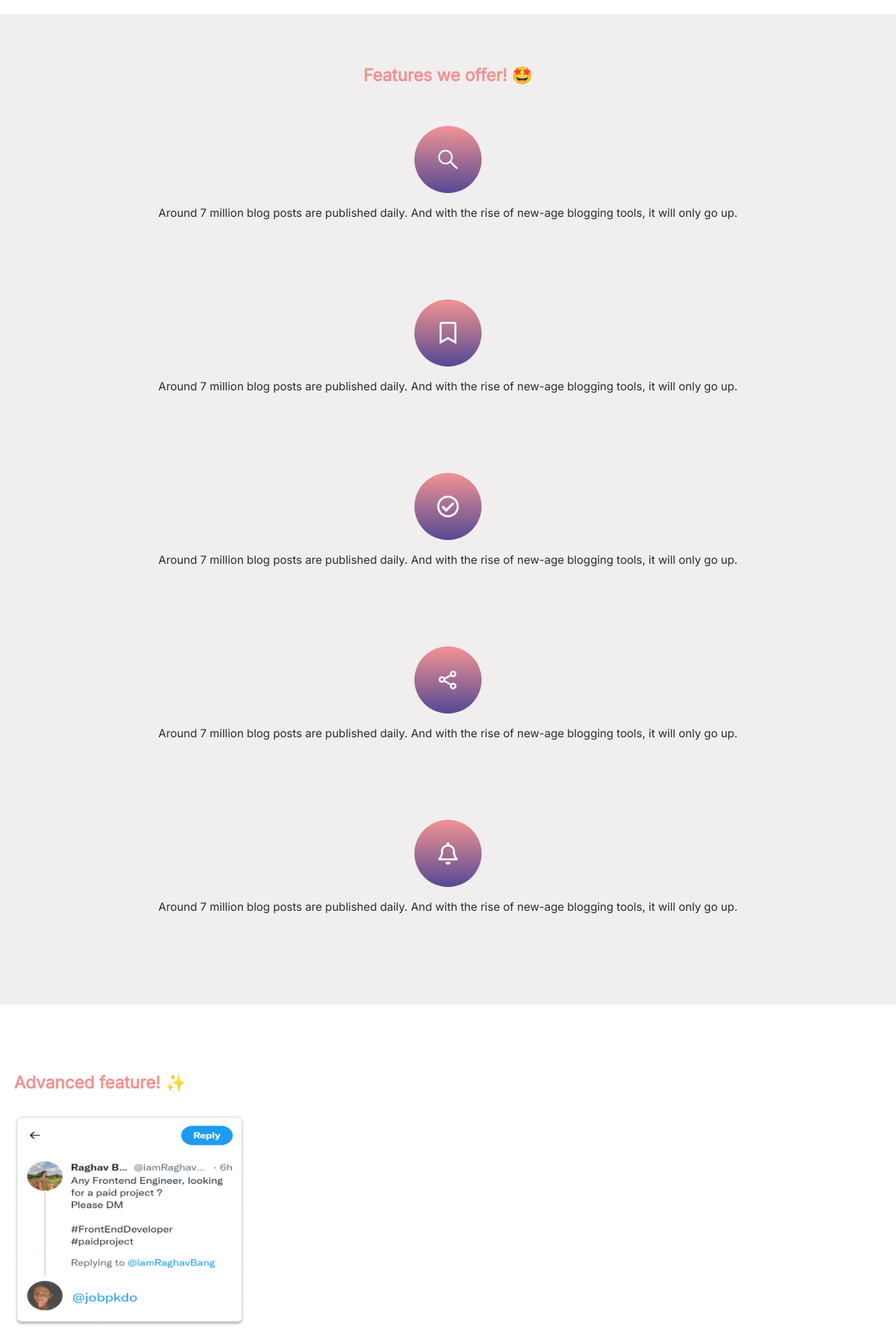
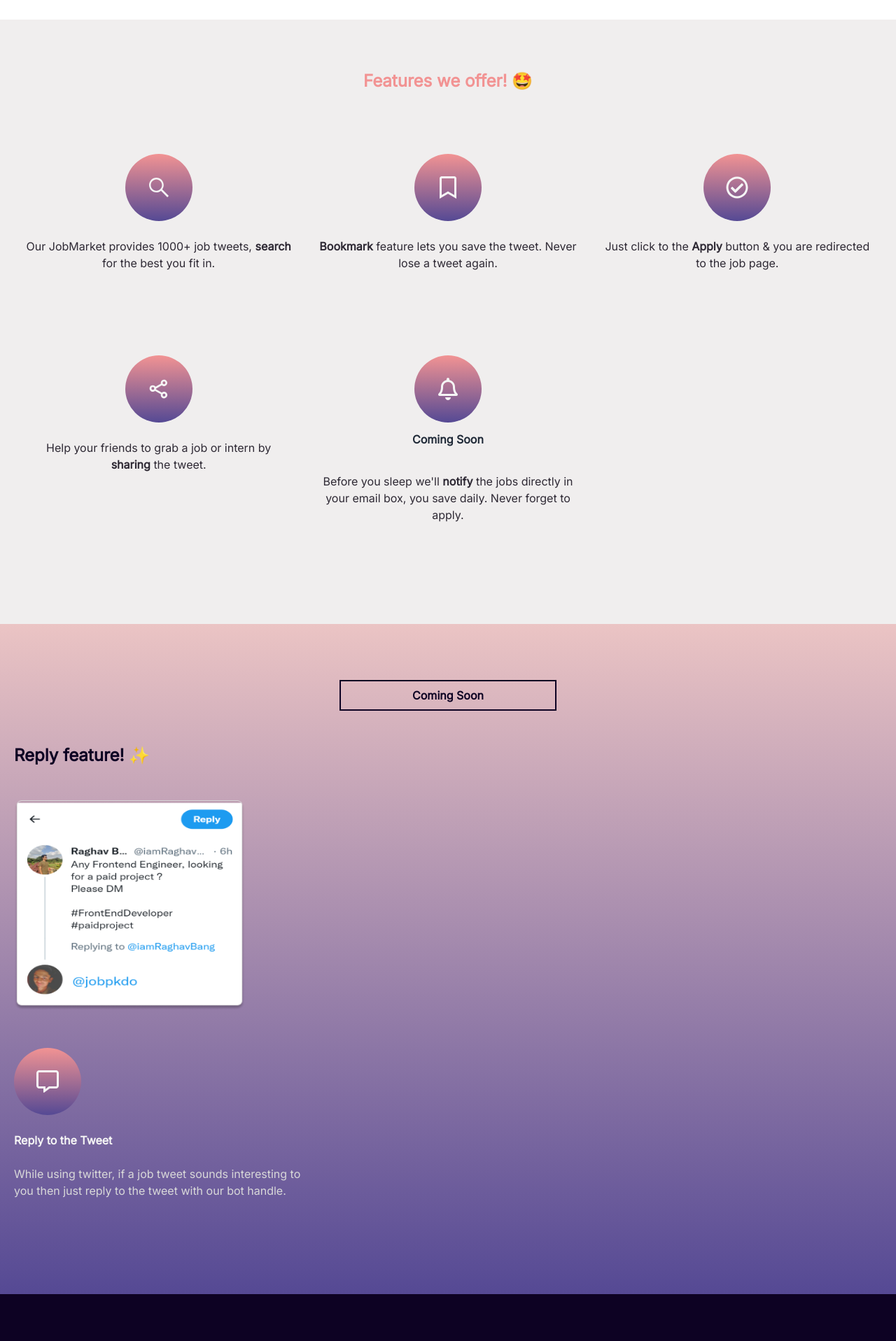
Before and after one commit to Gulshanaggarwal/v2.jobpkdo, a Next.js app in the folder client/: page / in a window 1280 px wide. Shown: the part 440-2357 px from the top of the page at 70% size. Built offline with nearby package versions, Linux system fonts and the light colour scheme; no server answers.

Commit message:
home page UI done better

```diff
--- a/client/src/components/Footer.tsx
+++ b/client/src/components/Footer.tsx
@@ -11,10 +11,10 @@ export default function Footer() {
         <footer className='pt-16 px-5 bg-black-main'>
             <h1 className='font-extrabold text-grey-main'>JOBPKDO</h1>
             <div className='flex py-8 space-x-6'>
-                <a href=''>
+                <a href='https://github.com/Gulshanaggarwal/v2.jobpkdo'>
                     <FaGithub style={iconStyle} />
                 </a>
-                <a href='https://github.com/Gulshanaggarwal/v2.jobpkdo'>
+                <a href='https://twitter.com/gulshanagg333'>
                     <FaTwitter style={iconStyle} />
                 </a>
             </div>
--- a/client/src/components/Header.tsx
+++ b/client/src/components/Header.tsx
@@ -18,7 +18,7 @@ export default function Header() {
                 <span className='text-orange-main'>JOB</span>
                 <span className='text-black-main'>PKDO</span>
             </h1>
-            {loading ? <Spinner color="#F29393" fontSize="1rem" /> : (!user ? <button onClick={toggle} className='bg-violet-main text-grey-main rounded-full px-3 py-1 text-xs'>Signin</button> :
+            {loading ? <Spinner color="#F29393" fontSize="1rem" /> : (!user ? <button onClick={toggle} className='bg-violet-main text-grey-main rounded-full px-4 py-2 text-xs'>Sign in</button> :
                 <Avatar url={user.avatar} />)}
 
             <Modal isShowing={isShowing} toggle={toggle} Component={SignIn} />
--- a/client/src/components/ScrollToTop.tsx
+++ b/client/src/components/ScrollToTop.tsx
@@ -27,7 +27,7 @@ export default function ScrollToTop() {
         window.addEventListener('scroll', toggleVisible);
 
         return () => window.removeEventListener('scroll', toggleVisible);
-    })
+    }, [])
 
 
     return visible ? (
--- a/client/src/components/signin.tsx
+++ b/client/src/components/signin.tsx
@@ -23,7 +23,7 @@ export default function SignIn({ toggle }: SignInProp) {
                     </h1>
                     <p className='font-extrabold text-center py-4 text-black-main'>Search, Save and Share the Jobs.</p>
                     <p className='font-extrabold text-center py-1 text-black-main'>Start working Remotely.</p>
-                    <button disabled={loading ? true : false} className='flex justify-center items-center bg-twitter rounded-full px-4 py-2 mx-auto my-4 w-1/2' onClick={login}>
+                    <button disabled={loading ? true : false} className='flex justify-center items-center bg-twitter rounded-full px-4 py-2 mx-auto my-4 w-3/4 sm:w-1/2' onClick={login}>
                         {
                             loading ? <Spinner color='#F5F5F5' fontSize='1.5rem' /> : (
                                 <>
--- a/client/src/pages/index.tsx
+++ b/client/src/pages/index.tsx
@@ -44,60 +44,62 @@ const Home: NextPage = () => {
       {/*--- Features section---- */}
       <section className='bg-grey-tertiary py-16 px-5'>
         <h2 className='font-extrabold text-orange-main text-center text-2xl py-2'>Features we offer! 🤩</h2>
-        <div>
+        <div className='grid grid-cols-1 md:grid-cols-2 lg:grid-cols-3 3xl:grid-cols-5 pt-8 pb-2'>
           <div className='py-12'>
             <div className='flex justify-center items-center rounded-full w-24 h-24 bg-gradient-to-b from-orange-main to-violet-main mx-auto'>
               <FaSistrix style={iconStyle} />
             </div>
-            <p className='text-black-secondary text-center py-4 px-4'>
-              Around 7 million blog posts are published daily. And with the rise of new-age blogging tools, it will only go up.
+            <p className='text-black-secondary text-center py-6 px-4'>
+              Our JobMarket provides 1000+ job tweets, <b>search</b> for the best you fit in.
             </p>
           </div>
           <div className='py-12'>
             <div className='flex justify-center items-center rounded-full w-24 h-24 bg-gradient-to-b from-orange-main to-violet-main mx-auto'>
               <FaRegBookmark style={iconStyle} />
             </div>
-            <p className='text-black-secondary text-center py-4 px-4'>
-              Around 7 million blog posts are published daily. And with the rise of new-age blogging tools, it will only go up.
+            <p className='text-black-secondary text-center py-6 px-4'>
+              <b>Bookmark</b> feature lets you save the tweet. Never lose a tweet again.
             </p>
           </div>
           <div className='py-12'>
             <div className='flex justify-center items-center rounded-full w-24 h-24 bg-gradient-to-b from-orange-main to-violet-main mx-auto'>
               <FaRegCheckCircle style={iconStyle} />
             </div>
-            <p className='text-black-secondary text-center py-4 px-4'>
-              Around 7 million blog posts are published daily. And with the rise of new-age blogging tools, it will only go up.
+            <p className='text-black-secondary text-center py-6 px-4'>
+              Just click to the <b>Apply</b> button & you are redirected to the job page.
             </p>
           </div>
           <div className='py-12'>
             <div className='flex justify-center items-center rounded-full w-24 h-24 bg-gradient-to-b from-orange-main to-violet-main mx-auto'>
               <BiShareAlt style={iconStyle} />
             </div>
-            <p className='text-black-secondary text-center py-4 px-4'>
-              Around 7 million blog posts are published daily. And with the rise of new-age blogging tools, it will only go up.
+            <p className='text-black-secondary text-center py-6 px-4'>
+              Help your friends to grab a job or intern by <b>sharing</b> the tweet.
             </p>
           </div>
           <div className='py-12'>
             <div className='flex justify-center items-center rounded-full w-24 h-24 bg-gradient-to-b from-orange-main to-violet-main mx-auto'>
               <FaRegBell style={iconStyle} />
             </div>
-            <p className='text-black-secondary text-center py-4 px-4'>
-              Around 7 million blog posts are published daily. And with the rise of new-age blogging tools, it will only go up.
+            <p className='text-center font-bold py-3'>Coming Soon</p>
+            <p className='text-black-secondary text-center py-6 px-4'>
+              Before you sleep we&#39;ll <b>notify</b> the jobs directly in your email box, you save daily. Never forget to apply.
             </p>
           </div>
         </div>
       </section>
       {/*--- Advanced feature---- */}
-      <section className='py-16 px-5'>
-        <h2 className='font-extrabold text-orange-main text-2xl py-8'>Advanced feature! ✨</h2>
+      <section className='py-16 px-5 bg-gradient-to-b from-orange-light to-violet-main'>
+        <p className='text-center font-bold py-2 p-2 border-2 border-black-main text-black-main w-1/2 sm:w-1/4 mx-auto mt-4 hover:bg-black-main hover:text-grey-main cursor-default'>Coming Soon</p>
+        <h2 className='font-extrabold text-black-main text-2xl py-12'>Reply feature! ✨</h2>
         <Image src='/Reply_Demo.png' alt='reply-image' width={330} height={300} />
-        <div className='py-12'>
+        <div className='py-12 sm:w-1/3'>
           <div className='flex justify-center items-center rounded-full w-24 h-24 bg-gradient-to-b from-orange-main to-violet-main'>
             <FaRegCommentAlt style={iconStyle} />
           </div>
-          <p className='text-black-main font-bold pt-6'>Reply to the Tweet</p>
-          <p className='text-black-secondary py-4'>
-            Around 7 million blog posts are published daily. And with the rise of new-age blogging tools, it will only go up.
+          <p className='text-grey-main font-bold pt-6'>Reply to the Tweet</p>
+          <p className='text-grey-secondary py-6'>
+            While using twitter, if a job tweet sounds interesting to you then just reply to the tweet with our bot handle.
           </p>
         </div>
       </section>
```
Also changed, not shown: 1 other file (tests, documents, lock files or other folders).
